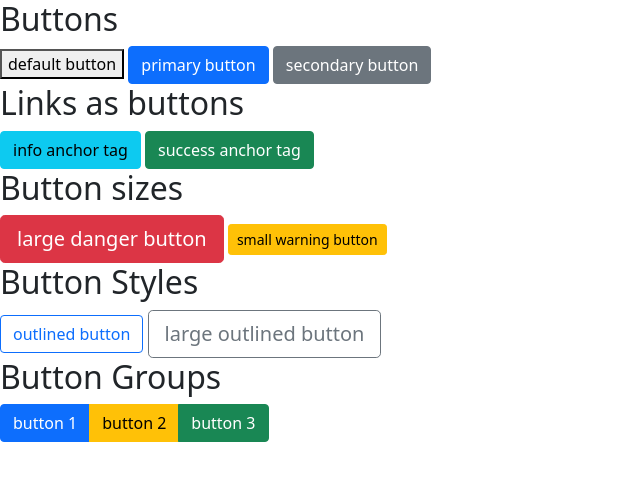
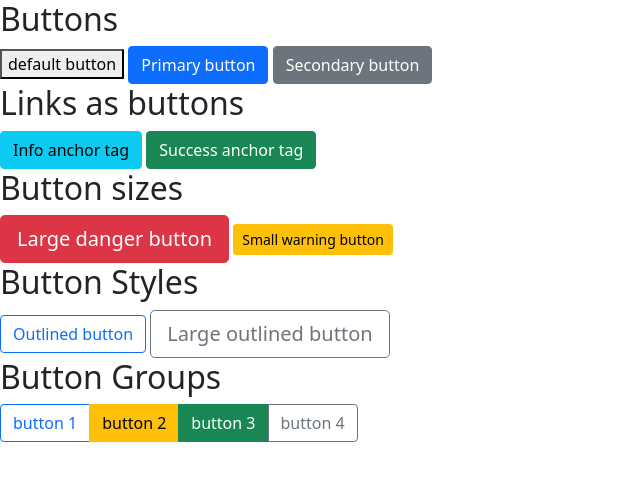
Before and after one commit to ochudi/bootstrap, a plain HTML site: page index.html in a window 1280 px wide. Shown: the whole page, without its empty margins (0-640 px from the left). Drawn offline with nearby package versions, Linux system fonts and the light colour scheme.

Commit message:
Add: buttons and button groups

```diff
--- a/index.html
+++ b/index.html
@@ -3,7 +3,7 @@
   <meta charset="UTF-8">
   <meta http-equiv="X-UA-Compatible" content="IE=edge">
   <meta name="viewport" content="width=device-width, initial-scale=1.0">
-  <title>Net Ninja Pro - the Book</title>
+  <title>The Book</title>
   <link href="https://cdn.jsdelivr.net/npm/bootstrap@5.0.1/dist/css/bootstrap.min.css" rel="stylesheet" integrity="sha384-+0n0xVW2eSR5OomGNYDnhzAbDsOXxcvSN1TPprVMTNDbiYZCxYbOOl7+AMvyTG2x" crossorigin="anonymous">
 </head>
 <body>
@@ -11,34 +11,35 @@
   <h2>Buttons</h2>
 
   <button>default button</button>
-  <button class="btn btn-primary">primary button</button> <!-- auto lightens text -->
-  <button class="btn btn-secondary">secondary button</button>
+  <button class="btn btn-primary">Primary button</button> <!-- auto lightens text -->
+  <button class="btn btn-secondary">Secondary button</button>
 
   <!-- anchor tags as buttons -->
   <h2>Links as buttons</h2>
 
-  <a href="#" class="btn btn-info">info anchor tag</a>
-  <a href="#" class="btn btn-success">success anchor tag</a>
+  <a href="#" class="btn btn-info">Info anchor tag</a>
+  <a href="#" class="btn btn-success">Success anchor tag</a>
 
   <!-- button sizes -->
   <h2>Button sizes</h2>
 
-  <button class="btn btn-lg btn-danger">large danger button</button>
-  <button class="btn btn-sm btn-warning">small warning button</button>
+  <button class="btn btn-lg btn-danger">Large danger button</button>
+  <button class="btn btn-sm btn-warning">Small warning button</button>
 
   <!-- outlined styles -->
   <h2>Button Styles</h2>
 
-  <button class="btn btn-outline-primary">outlined button</button>
-  <button class="btn btn-outline-secondary btn-lg">large outlined button</button>
+  <button class="btn btn-outline-primary">Outlined button</button>
+  <button class="btn btn-outline-secondary btn-lg">Large outlined button</button>
 
   <!-- button groups -->
   <h2>Button Groups</h2>
 
   <div class="btn-group">
-    <a href="#" class="btn btn-primary">button 1</a>
+    <a href="#" class="btn btn-outline-primary">button 1</a>
     <a href="#" class="btn btn-warning">button 2</a>
     <a href="#" class="btn btn-success">button 3</a>
+    <a href="#" class="btn btn-outline-secondary">button 4</a>
   </div>
 
   <script src="https://cdn.jsdelivr.net/npm/bootstrap@5.0.1/dist/js/bootstrap.bundle.min.js" integrity="sha384-gtEjrD/SeCtmISkJkNUaaKMoLD0//ElJ19smozuHV6z3Iehds+3Ulb9Bn9Plx0x4" crossorigin="anonymous"></script>
```
